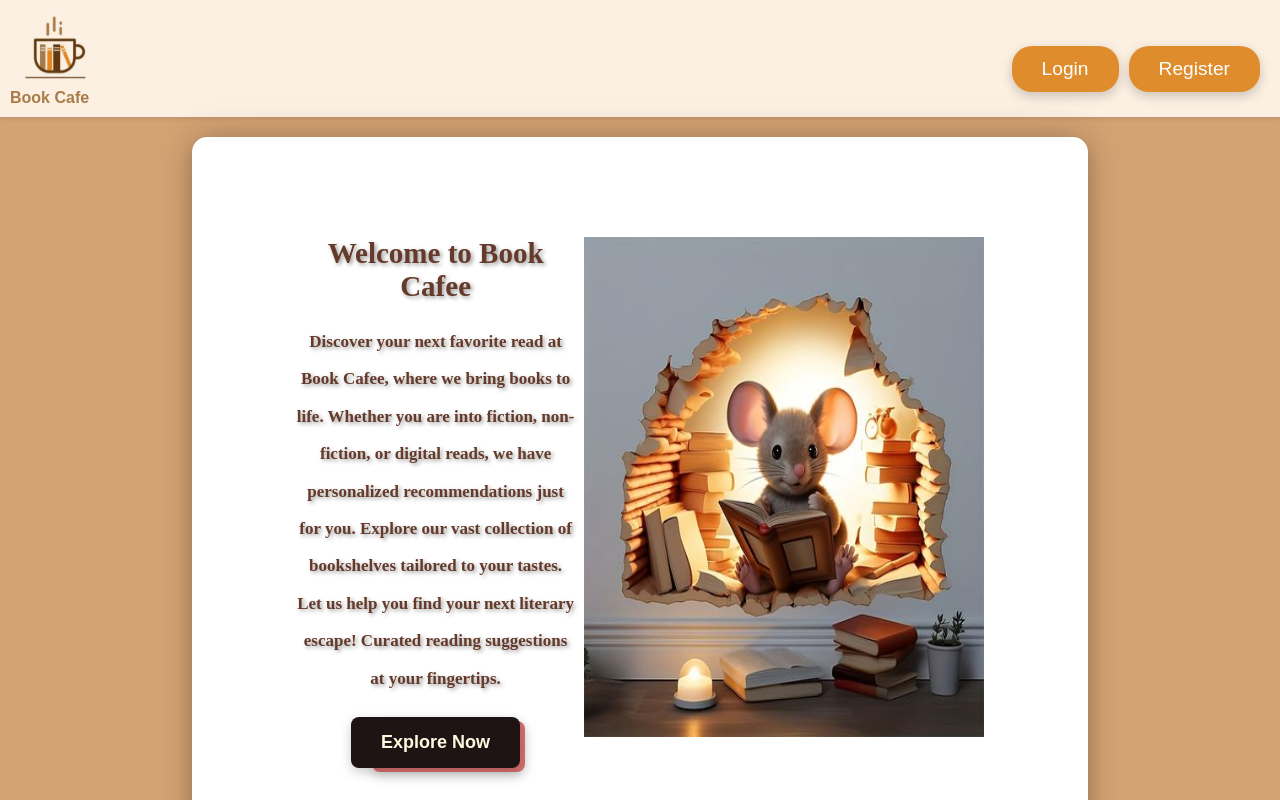
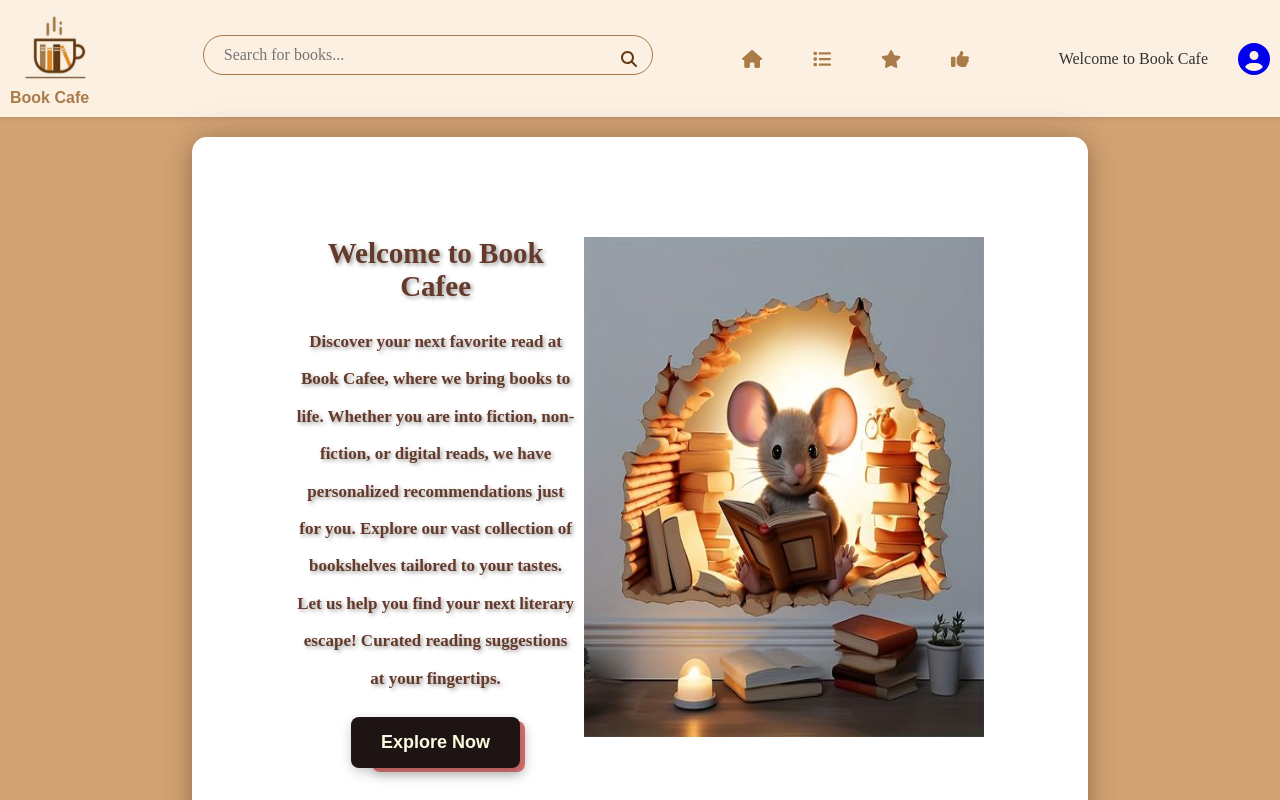
Before and after one commit to mustafadurmusNl/Book-Cafe, a React (Create React App) app in the folder client/: page / in a window 1280 px wide. Shown: the top 800 px of the page. Built offline with nearby package versions, Linux system fonts and the light colour scheme; a web font is replaced by a local one.

Commit message:
standard navbar with centrelized logout function

```diff
--- a/client/src/App.jsx
+++ b/client/src/App.jsx
@@ -59,6 +59,14 @@ const App = () => {
                   </ProtectedRoute>
                 }
               />
+              <Route
+                path="/profile"
+                element={
+                  <ProtectedRoute>
+                    <Home />
+                  </ProtectedRoute>
+                }
+              />
 
               <Route path="/book/:id" element={<BookDetailComponent />} />
               <Route path="*" element={<NotFoundPage />} />
--- a/client/src/Styles/Navbar.css
+++ b/client/src/Styles/Navbar.css
@@ -1,3 +1,5 @@
+
+
 .bc-navbar {
   display: flex;
   justify-content: space-between;
@@ -640,3 +642,17 @@
   margin-left: 8px;
   font-size: 14px;
 }
+/* Update the profile icon size */
+.profile-icon {
+  font-size: 2rem; /* Adjust this size as needed */
+}
+/* Add space between the 'Welcome Book Cafe' text and the profile image */
+.bc-navbar-right {
+  display: flex;
+  align-items: center;
+  gap: 15px; /* Adjust the gap as needed */
+}
+
+.welcome {
+  margin-right: 15px; /* Add space between welcome text and profile icon */
+}
--- a/client/src/components/Navbar.jsx
+++ b/client/src/components/Navbar.jsx
@@ -1,41 +1,23 @@
-// Navbar.jsx
-import React, { useState, useEffect } from "react";
+
+import React from "react";
 import { Link, useLocation, useNavigate } from "react-router-dom";
 import "../Styles/Navbar.css";
 import { FontAwesomeIcon } from "@fortawesome/react-fontawesome";
-import {
-  faHome,
-  faList,
-  faStar,
-  faThumbsUp,
-} from "@fortawesome/free-solid-svg-icons";
+import { faHome, faList, faStar, faThumbsUp, faUserCircle } from "@fortawesome/free-solid-svg-icons"; // Import user-circle icon
 import SearchBooks from "./SearchBooks";
 import ProfileImageHandler from "./ProfileImageHandler";
+import { useAuth } from "../context/AuthContext";
+import PropTypes from "prop-types"; // Import PropTypes
+
+
 
 const Navbar = () => {
-  const [isLoggedIn, setIsLoggedIn] = useState(
-    localStorage.getItem("isLoggedIn") === "true",
-  );
-  const [name, setName] = useState(
-    JSON.parse(localStorage.getItem("username")) || "",
-  );
+  const { isLoggedIn, user, setIsLoggedIn } = useAuth(); // Access global login state and function
   const location = useLocation();
   const navigate = useNavigate();
 
-  useEffect(() => {
-    const handleRouteChange = () => {
-      const loggedInStatus = localStorage.getItem("isLoggedIn") === "true";
-      setIsLoggedIn(loggedInStatus);
-    };
-    handleRouteChange();
-  }, [location.pathname]);
 
-  useEffect(() => {
-    const storedName = JSON.parse(localStorage.getItem("username"));
-    setName(storedName || "");
-    return () => {};
-  }, []);
-
+  // Hide Navbar on login/register pages
   if (location.pathname === "/login" || location.pathname === "/register") {
     return null;
   }
@@ -48,8 +30,6 @@ const Navbar = () => {
           <h1>Book Cafe</h1>
         </Link>
       </div>
-      {isLoggedIn ? (
-        <>
       <div className="bc-navbar-search">
         <SearchBooks />
       </div>
@@ -79,36 +59,40 @@ const Navbar = () => {
               <span>Recommendations</span>
             </Link>
           </li>
-              <li className="welcome">📚 Hello, {name}! 📚</li>
         </ul>
       </div>
       <div className="bc-navbar-right">
+        {isLoggedIn ? (
+          <>
+            <span className="welcome">📚 Welcome, {user.name}! 📚</span>
+            {/* Profile image handler is only visible when logged in */}
             <ProfileImageHandler
-              name={name}
-              setIsLoggedIn={setIsLoggedIn}
-              navigate={navigate}
+              name={user.name}
+              setIsLoggedIn={setIsLoggedIn} // Pass setIsLoggedIn prop
+              navigate={navigate} // Pass navigate prop
             />
-          </div>
           </>
         ) : (
-        <div className="bc-navbar-right">
-          <a href="#Form">
-            <button className="fancy-button" onClick={() => navigate("/login")}>
-              <span>Login</span>
-            </button>
-          </a>
-          <a href="#Form">
-            <button
-              className="fancy-button"
-              onClick={() => navigate("/register")}
-            >
-              <span>Register</span>
-            </button>
-          </a>
+          <>
+            <span className="welcome">Welcome to Book Cafe</span>
+            {/* Profile icon is always visible for all users */}
+            <Link to="/profile">
+  <FontAwesomeIcon
+    icon={faUserCircle}
+    size="lg"
+    className="profile-icon"  // This ensures the correct styling is applied
+  />
+</Link>
+          </>
+        )}
       </div>
-      )}
     </nav>
   );
 };
+ProfileImageHandler.propTypes = {
+  name: PropTypes.string.isRequired,  // Name is required and must be a string
+  setIsLoggedIn: PropTypes.func.isRequired, // setIsLoggedIn is required and must be a function
+  navigate: PropTypes.func.isRequired, // navigate is required and must be a function
 
+}
 export default Navbar;
--- a/client/src/components/ProfileImageHandler.jsx
+++ b/client/src/components/ProfileImageHandler.jsx
@@ -1,16 +1,19 @@
-// ProfileImageHandler.jsx
 import React, { useState, useRef, useEffect } from "react";
 import axios from "axios";
 import { FontAwesomeIcon } from "@fortawesome/react-fontawesome";
 import { faPlus, faSignOutAlt } from "@fortawesome/free-solid-svg-icons";
+import PropTypes from "prop-types";
 import { logError } from "../util/logger";
-import PropTypes from "prop-types";
-const ProfileImageHandler = ({ name, setIsLoggedIn, navigate }) => {
+import { useAuth } from "../context/AuthContext";
+
+const ProfileImageHandler = ({ name }) => {
   const [profileImage, setProfileImage] = useState("/image/pro1.png");
+  const { logout } = useAuth();
   const [showDropdown, setShowDropdown] = useState(false);
   const fileInputRef = useRef(null);
   const dropdownRef = useRef(null);
 
+  // Fetch profile image if the user is logged in
   useEffect(() => {
     const fetchUserProfile = async () => {
       try {
@@ -20,7 +23,7 @@ const ProfileImageHandler = ({ name, setIsLoggedIn, navigate }) => {
             headers: {
               Authorization: `Bearer ${localStorage.getItem("token")}`,
             },
-          },
+          }
         );
         if (response.data.profileImage) {
           setProfileImage(response.data.profileImage);
@@ -35,6 +38,7 @@ const ProfileImageHandler = ({ name, setIsLoggedIn, navigate }) => {
     }
   }, []);
 
+  // Upload the image and return the URL
   const uploadImageToAPI = async (file) => {
     const formData = new FormData();
     formData.append("profileImage", file);
@@ -47,15 +51,14 @@ const ProfileImageHandler = ({ name, setIsLoggedIn, navigate }) => {
           headers: {
             Authorization: `Bearer ${localStorage.getItem("token")}`,
           },
-        },
+        }
       );
-      return response.data.profileImageUrl;
+      return response.data.profileImageUrl; // URL of the uploaded image
     } catch (error) {
       logError("Image upload failed:", error);
       throw new Error("Image upload failed");
     }
   };
-
   const handleImageUpload = (event) => {
     const file = event.target.files[0];
     if (file) {
@@ -89,30 +92,24 @@ const ProfileImageHandler = ({ name, setIsLoggedIn, navigate }) => {
     };
   }, []);
 
+
   return (
     <div className="profile-image-container" onClick={toggleDropdown}>
-      <img src={profileImage} alt="User Profile" className="profile-image" />
+      <img
+        src={profileImage} // Show a loading image while uploading
+        alt="User Profile"
+        className="profile-image"
+      />
       <span className="profile-tooltip">Profile</span>
       {showDropdown && (
         <div className="dropdown-menu" ref={dropdownRef}>
           <ul>
-            <li
-              onClick={() => fileInputRef.current.click()}
-              style={{ cursor: "pointer" }}
-            >
+            <li onClick={() => fileInputRef.current.click()} style={{ cursor: "pointer" }}>
               <FontAwesomeIcon icon={faPlus} />
               <span>Upload Photo</span>
             </li>
             <li>{name}</li>
-            <li
-              onClick={() => {
-                localStorage.removeItem("token");
-                localStorage.setItem("isLoggedIn", "false");
-                setIsLoggedIn(false);
-                navigate("/");
-              }}
-              style={{ cursor: "pointer" }}
-            >
+            <li onClick={logout} style={{ cursor: "pointer" }}>
               <FontAwesomeIcon icon={faSignOutAlt} />
               <span>Logout</span>
             </li>
@@ -128,10 +125,12 @@ const ProfileImageHandler = ({ name, setIsLoggedIn, navigate }) => {
     </div>
   );
 };
-//proptye
+
+// Prop types validation
 ProfileImageHandler.propTypes = {
-  name: PropTypes.string.isRequired,
+  name: PropTypes.string,
   setIsLoggedIn: PropTypes.func.isRequired,
   navigate: PropTypes.func.isRequired,
 };
+
 export default ProfileImageHandler;
--- a/client/src/components/ProtectedRoute.jsx
+++ b/client/src/components/ProtectedRoute.jsx
@@ -3,6 +3,7 @@ import PropTypes from "prop-types"; // Import PropTypes
 import { useAuth } from "../context/AuthContext";
 import { useNavigate } from "react-router-dom";
 import { toast } from "react-hot-toast";
+
 const ProtectedRoute = ({ children }) => {
   const { isLoggedIn } = useAuth(); // Use isLoggedIn directly
   const navigate = useNavigate(); // Use useNavigate to handle navigation
@@ -22,7 +23,7 @@ const ProtectedRoute = ({ children }) => {
             behavior: "smooth",
           });
         }
-      }, 150); // Delay for smoother experience
+      }, 100); // Delay for smoother experience
     }
   }, [isLoggedIn, navigate]);
 
--- a/client/src/context/AuthContext.jsx
+++ b/client/src/context/AuthContext.jsx
@@ -1,3 +1,4 @@
+
 import React, { createContext, useContext, useState, useEffect } from "react";
 import PropTypes from "prop-types";
 import { useNavigate } from "react-router-dom";
@@ -30,6 +31,7 @@ export const AuthProvider = ({ children }) => {
     setUser(userData);
     setIsLoggedIn(true);
     navigate("/recommendations");
+    window.scrollTo({ top: 0, behavior: "smooth" });
   };
 
   const logout = () => {
@@ -38,11 +40,11 @@ export const AuthProvider = ({ children }) => {
     localStorage.removeItem("isLoggedIn");
     setUser(null);
     setIsLoggedIn(false);
-    navigate("/login");
+    navigate("/");
   };
 
   return (
-    <AuthContext.Provider value={{ user, setUser, login, logout, isLoggedIn }}>
+    <AuthContext.Provider value={{ user, setUser, login, logout, isLoggedIn,setIsLoggedIn}}>
       {children}
     </AuthContext.Provider>
   );
```
Lines whose indentation alone changed are shown as unchanged.
